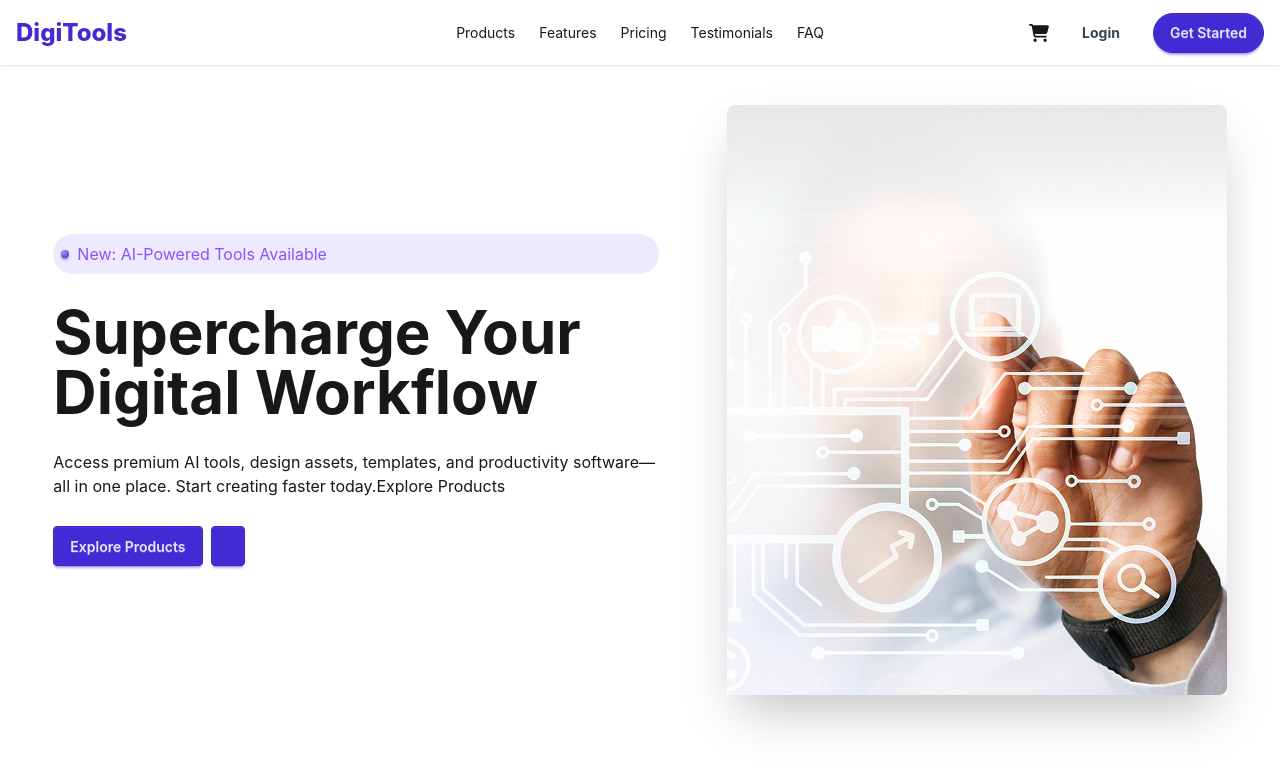
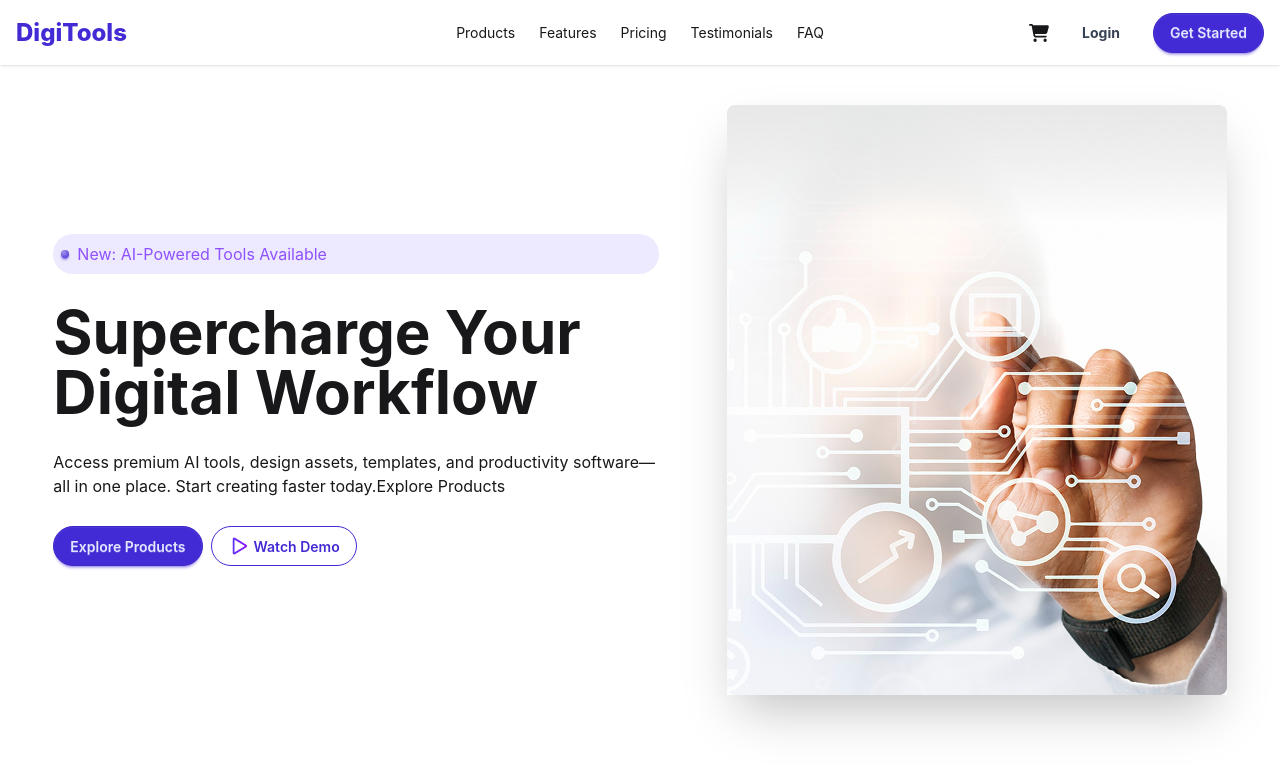
Before and after one commit to ProgramingWithArifin/digitools, a React (Vite) app: page / in a window 1280 px wide. Shown: the top 768 px of the page. Built offline with nearby package versions, Linux system fonts and the light colour scheme.

Commit message:
banner sectin done

```diff
--- a/src/components/Banner.jsx
+++ b/src/components/Banner.jsx
@@ -1,5 +1,6 @@
 import React from 'react';
 import bannerpng from '../assets/banner.png'
+import playpng from '../assets/Play.png'
 const Banner = () => {
     return (
         <div className='max-w-7xl mx-auto w-11/12 flex flex-col lg:flex-row justify-between items-center gap-17 py-10'>
@@ -17,8 +18,8 @@ const Banner = () => {
                     Access premium AI tools, design assets, templates, and productivity software—all in one place. Start creating faster today.Explore Products
                 </p>
                 <div className="btn-area flex gap-2">
-                    <button className='btn btn-primary'>Explore Products</button>
-                    <button className='btn btn-primary'></button>
+                    <button className='btn btn-primary rounded-3xl'>Explore Products</button>
+                    <button className='btn btn-primary btn-outline rounded-3xl'><img src={playpng} alt="" />Watch Demo</button>
                 </div>
             </div>
             <div className="right">
```
